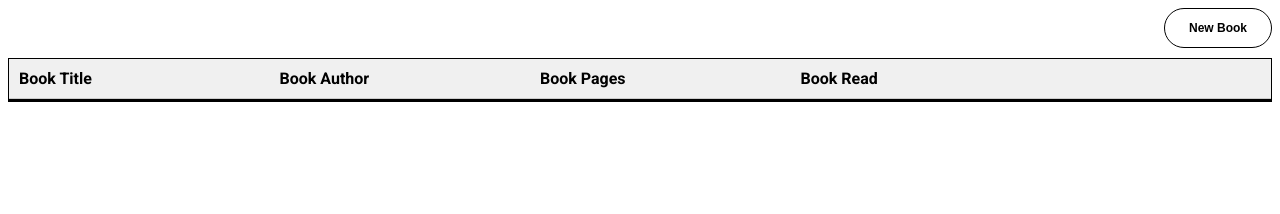
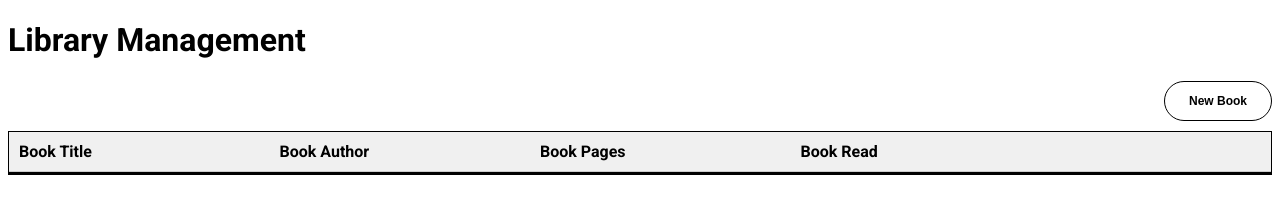
Before and after one commit to NebiyuCS50/Library, a plain HTML site: page index.html in a window 1280 px wide. Drawn offline with Linux system fonts and the light colour scheme.

Commit message:
add text

```diff
--- a/index.html
+++ b/index.html
@@ -7,6 +7,7 @@
     <title>Library</title>
   </head>
   <body>
+    <h1>Library Management</h1>
     <button class="btn">New Book</button>
     <div class="table">
       <div class="table-header">
```
